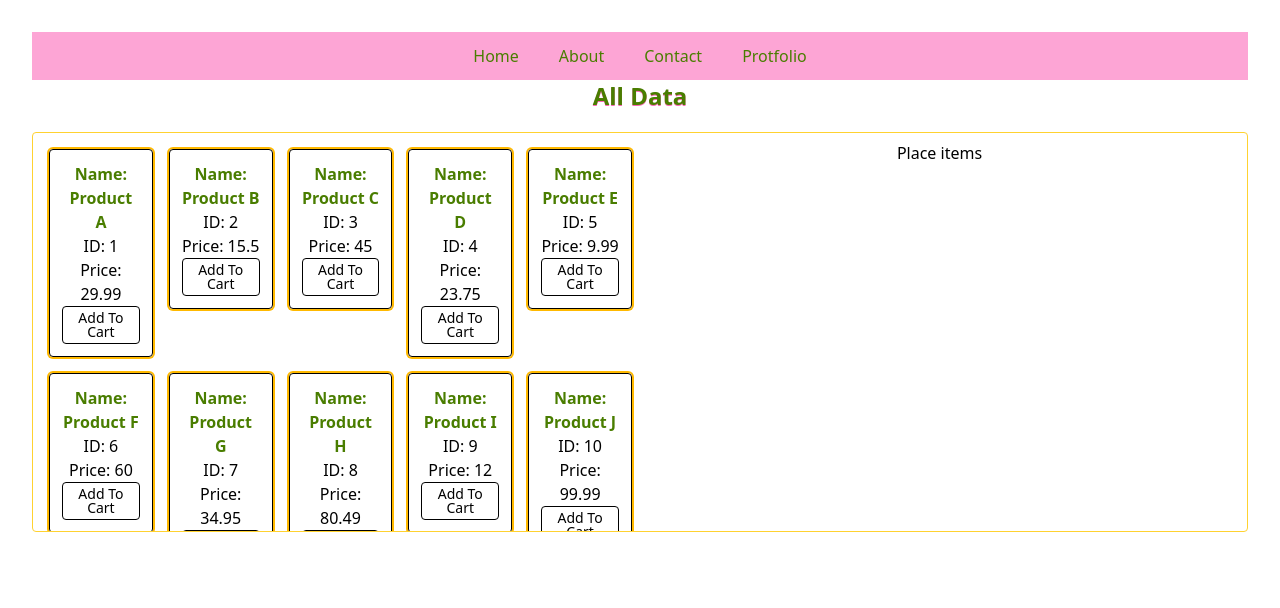
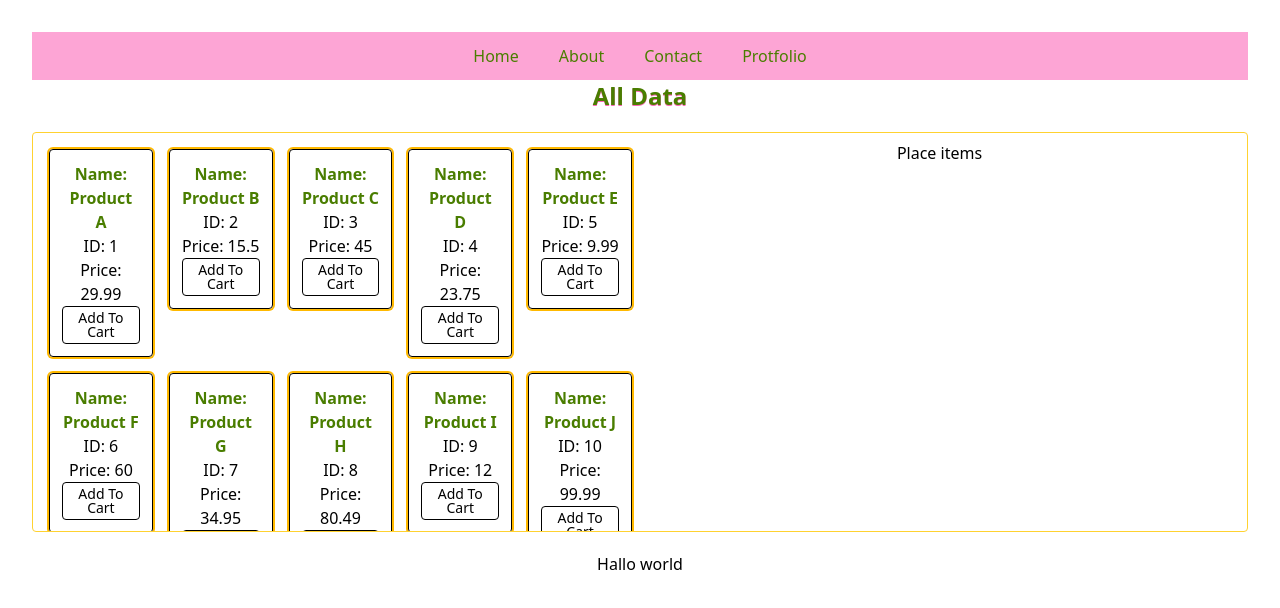
Before and after one commit to 12papon/MY-FIRST-REACT-APP, a React (Vite) app in the folder Project-2/: page / in a window 1280 px wide. Shown: the top 608 px of the page. Built offline with nearby package versions, Linux system fonts and the light colour scheme.

Commit message:
App file modifyed

```diff
--- a/Project-2/src/App.jsx
+++ b/Project-2/src/App.jsx
@@ -21,7 +21,7 @@ function App() {
           <Products addCart= {addCart}></Products>
           <Placement cart ={cart} ></Placement>
         </div>
-
+    <h5>Hallo world</h5>
     </div>
   )
 }
```
